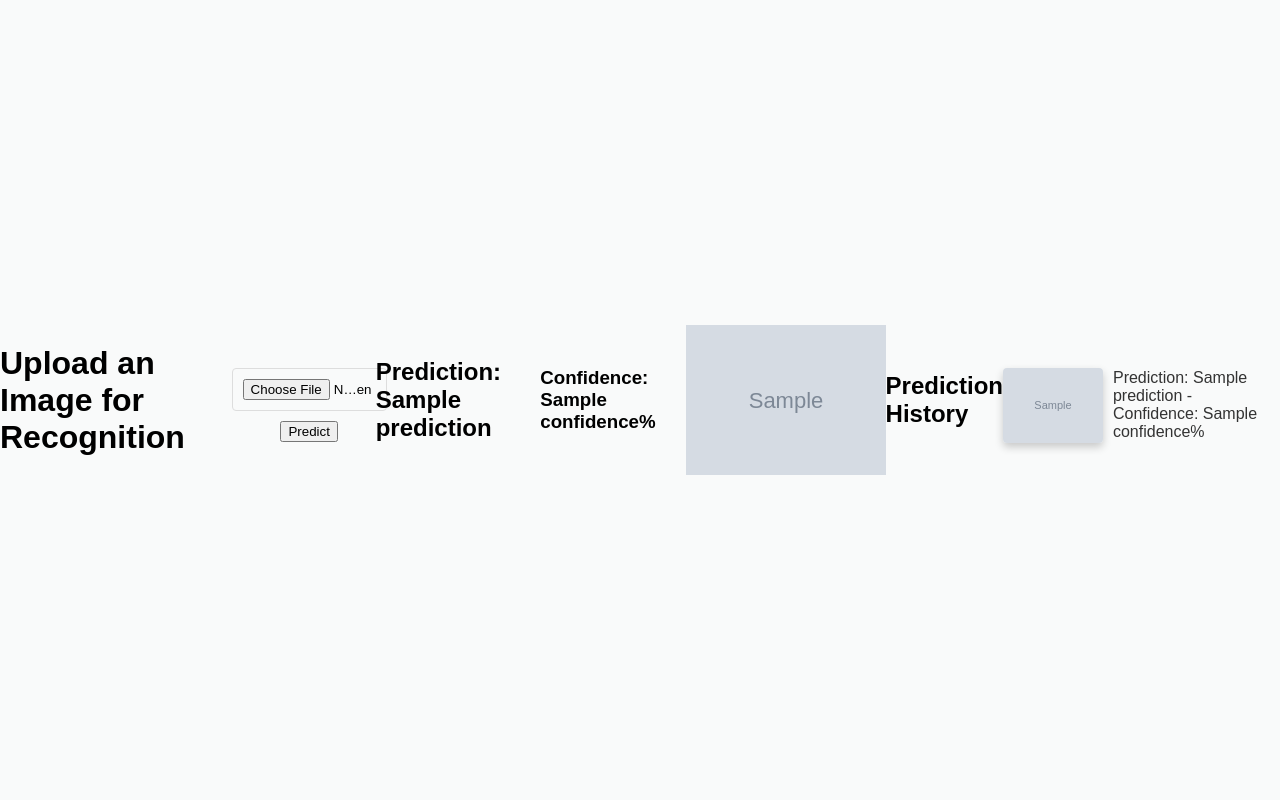
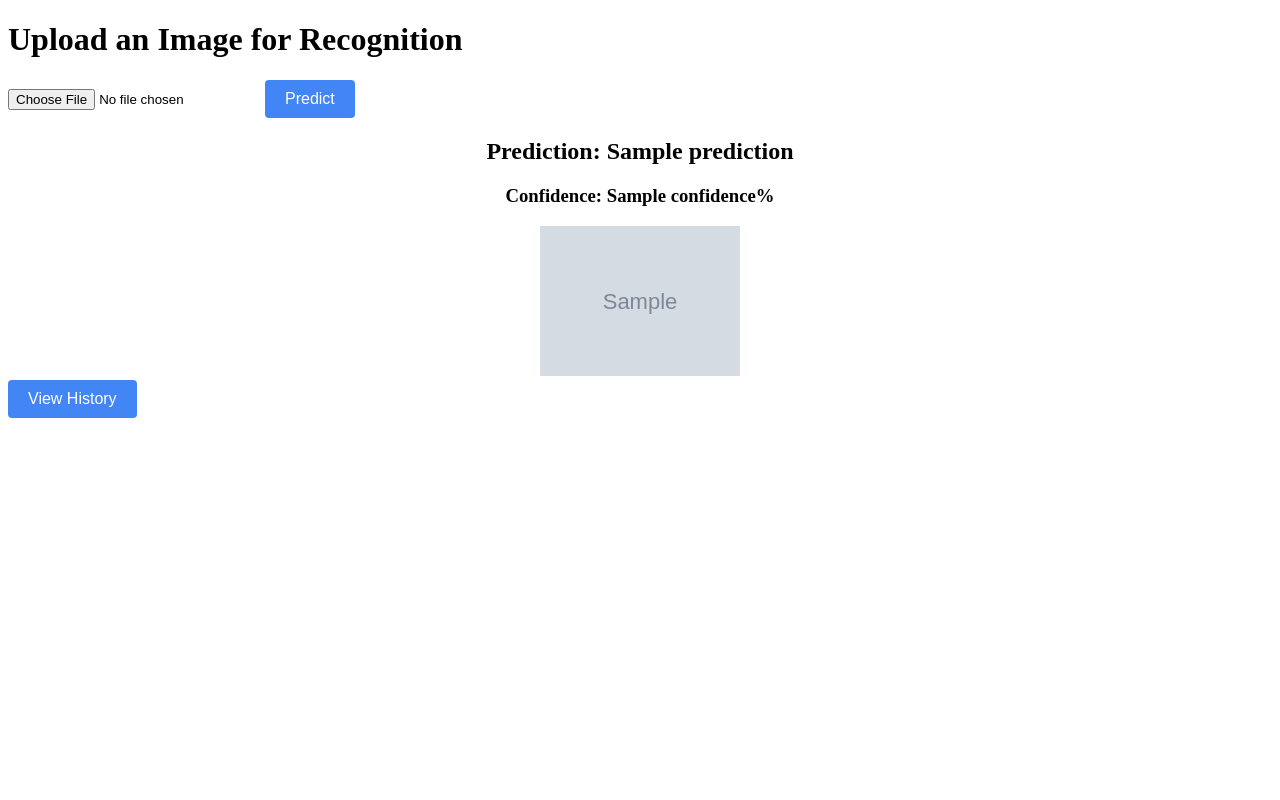
Before and after one commit to Rishikach11/image_recognition, a Flask app: template templates/index.html in a window 1280 px wide. Run offline with Flask 3, Linux system fonts and the light colour scheme; the template is opened without the code that fills it: most values are stand-ins (such as "Sample title", 1, 10 or a date in 2020); grey boxes marked "Sample" are stand-in pictures.

Commit message:
fixing history option

```diff
--- a/app.py
+++ b/app.py
@@ -1,5 +1,4 @@
-from flask import Flask, render_template, request, session
-from flask_session import Session
+from flask import Flask, render_template, request
 import tensorflow as tf
 from tensorflow.keras.models import load_model
 from werkzeug.utils import secure_filename
@@ -8,18 +7,18 @@ from PIL import Image
 import os
 
 app = Flask(__name__)
-app.secret_key = 'your_secret_key'
-app.config['SESSION_TYPE'] = 'filesystem'
-Session(app)
 
+# Load the trained model
 model = load_model('cnn_cifar10_model.h5')
+
+# Define the class names (same as in the model)
 class_names = ['airplane', 'automobile', 'bird', 'cat', 'deer', 'dog', 'frog', 'horse', 'ship', 'truck']
-
+history = []  # To store prediction history
 
 # Route to handle the homepage
 @app.route('/')
 def index():
-    return render_template('index.html')
+    return render_template('index.html', history=history)
 
 # Route to handle image upload and prediction
 @app.route('/predict', methods=['POST'])
@@ -41,23 +40,19 @@ def predict():
         image = np.array(image) / 255.0  # Normalize
         image = np.expand_dims(image, axis=0)  # Add batch dimension
 
-        # Predict the class
+        # Predict the class and calculate confidence
         predictions = model.predict(image)
         predicted_class = class_names[np.argmax(predictions)]
-        confidence = round(100 * np.max(predictions), 2)  # Calculate confidence
+        confidence = round(np.max(predictions) * 100, 2)
 
-        # Store prediction history in session
-        if 'history' not in session:
-            session['history'] = []
-
-        session['history'].append({
+        # Save prediction in history
+        history.append({
+            'image_name': filename,
             'prediction': predicted_class,
-            'confidence': confidence,
-            'img_src': filepath
+            'confidence': confidence
         })
 
-        return render_template('index.html', prediction=predicted_class, confidence=confidence, img_src=filepath, history=session['history'])
-
+        return render_template('index.html', prediction=predicted_class, confidence=confidence, img_src=filepath, history=history)
 
 if __name__ == '__main__':
     app.run(debug=True)
--- a/static/script.js
+++ b/static/script.js
@@ -1,8 +1,7 @@
-// Function to preview the image before submission
+// Image preview function
 function previewImage(event) {
     const preview = document.getElementById('previewImage');
     const file = event.target.files[0];
-
     if (file) {
         const reader = new FileReader();
         reader.onload = function(e) {
@@ -15,13 +14,16 @@ function previewImage(event) {
     }
 }
 
-// Function to show the loading spinner
-function showLoading() {
-    const loading = document.getElementById('loading');
-    loading.style.display = 'block';
+// Toggle history modal display
+function toggleHistory() {
+    const historyModal = document.getElementById('historyModal');
+    historyModal.style.display = historyModal.style.display === 'block' ? 'none' : 'block';
 }
 
-// Add event listener to form submission to show the loading spinner
-document.querySelector('form').addEventListener('submit', function() {
-    showLoading();
-});
+// Close modal if clicking outside of it
+window.onclick = function(event) {
+    const historyModal = document.getElementById('historyModal');
+    if (event.target === historyModal) {
+        historyModal.style.display = 'none';
+    }
+}
--- a/static/styles.css
+++ b/static/styles.css
@@ -1,53 +1,10 @@
-/* General styling for body */
-body {
-    display: flex;
-    justify-content: center;
-    align-items: center;
-    min-height: 100vh;
-    background-color: #f9fafa;
-    font-family: Arial, sans-serif;
-    margin: 0;
-}
+/* Google Colors */
+.google-blue { color: #4285F4; }
+.google-red { color: #EA4335; }
+.google-yellow { color: #FBBC05; }
+.google-green { color: #34A853; }
 
-/* Container for center alignment */
-.container {
-    text-align: center;
-    width: 100%;
-    max-width: 500px;
-    background-color: #fff;
-    padding: 30px;
-    border-radius: 10px;
-    box-shadow: 0 8px 16px rgba(0, 0, 0, 0.1);
-}
-
-/* Title styling */
-.title {
-    color: #333;
-    font-size: 2.2em;
-    margin-bottom: 20px;
-    font-weight: bold;
-}
-
-/* Form styling */
-form {
-    display: flex;
-    flex-direction: column;
-    align-items: center;
-    gap: 10px;
-}
-
-/* File input styling */
-input[type="file"] {
-    padding: 10px;
-    margin-top: 10px;
-    border: 1px solid #ddd;
-    border-radius: 4px;
-    width: 100%;
-    max-width: 300px;
-}
-
-/* Button styling inspired by Google colors */
-.predict-button {
+.google-button {
     padding: 10px 20px;
     background-color: #4285F4; /* Google Blue */
     color: white;
@@ -55,94 +12,52 @@ input[type="file"] {
     border-radius: 4px;
     cursor: pointer;
     font-size: 1em;
-    transition: background-color 0.3s;
 }
 
-.predict-button:hover {
-    background-color: #357ae8;
+.google-button:hover {
+    background-color: #357AE8;
 }
 
-/* Confidence and prediction text styling */
-.confidence-score, .prediction {
-    color: #34A853; /* Google Green */
-    font-size: 1.2em;
-    margin-top: 20px;
-    font-weight: bold;
-}
-
-/* Image preview styling */
-#previewImage {
-    display: block;
-    margin: 20px auto;
-    border-radius: 8px;
-    box-shadow: 0 4px 8px rgba(0, 0, 0, 0.1);
-}
-
-/* Loading spinner styling */
-#loading {
-    display: none;
-    border: 4px solid #f3f3f3;
-    border-top: 4px solid #EA4335; /* Google Red */
-    border-radius: 50%;
-    width: 40px;
-    height: 40px;
-    animation: spin 1s linear infinite;
-    margin: 20px auto;
-}
-
-@keyframes spin {
-    0% { transform: rotate(0deg); }
-    100% { transform: rotate(360deg); }
-}
-
-/* Tooltip styling */
-.tooltip {
-    position: relative;
-    display: inline-block;
-    cursor: pointer;
-    font-size: 1.5em;
-    color: #FBBC05; /* Google Yellow */
-}
-
-.tooltip .tooltiptext {
-    visibility: hidden;
-    width: 200px;
-    background-color: #555;
-    color: #fff;
+/* Result and Confidence Display */
+.result-container {
     text-align: center;
-    border-radius: 6px;
-    padding: 5px;
-    position: absolute;
-    z-index: 1;
-    bottom: 125%; /* Position above the icon */
-    left: 50%;
-    margin-left: -100px;
-    opacity: 0;
-    transition: opacity 0.3s;
-}
-
-.tooltip:hover .tooltiptext {
-    visibility: visible;
-    opacity: 1;
-}
-
-#history {
     margin-top: 20px;
 }
 
-.history-item {
-    display: flex;
+/* History Modal */
+.modal {
+    display: none;
+    position: fixed;
+    z-index: 1000;
+    left: 0;
+    top: 0;
+    width: 100%;
+    height: 100%;
+    overflow: auto;
+    background-color: rgba(0, 0, 0, 0.5);
     align-items: center;
-    margin-bottom: 10px;
+    justify-content: center;
 }
 
-.history-item img {
-    margin-right: 10px;
-    border-radius: 4px;
+.modal-content {
+    background-color: #fff;
+    margin: auto;
+    padding: 20px;
+    border-radius: 8px;
+    width: 80%;
+    max-width: 500px;
     box-shadow: 0 4px 8px rgba(0, 0, 0, 0.2);
+    text-align: center;
 }
 
-.history-item p {
-    font-size: 1em;
-    color: #333;
+.close {
+    color: #aaa;
+    float: right;
+    font-size: 28px;
+    font-weight: bold;
+    cursor: pointer;
 }
+
+.close:hover {
+    color: black;
+}
--- a/templates/index.html
+++ b/templates/index.html
@@ -10,25 +10,39 @@
     <h1>Upload an Image for Recognition</h1>
 
     <form action="/predict" method="POST" enctype="multipart/form-data">
+        <!-- Image file input -->
         <input type="file" name="file" id="fileInput" onchange="previewImage(event)">
+
+        <!-- Image preview -->
         <img id="previewImage" alt="Image Preview" style="display:none; margin-top: 10px; max-width: 200px;">
-        <button type="submit">Predict</button>
+
+        <!-- Predict button -->
+        <button type="submit" class="google-button">Predict</button>
     </form>
 
+    <!-- Display Prediction and Confidence Score -->
     {% if prediction %}
+    <div class="result-container">
         <h2>Prediction: {{ prediction }}</h2>
         <h3>Confidence: {{ confidence }}%</h3>
         <img src="{{ img_src }}" alt="Uploaded Image" width="200">
+    </div>
     {% endif %}
 
-    <h2>Prediction History</h2>
-    <div id="history">
-        {% for item in history %}
-            <div class="history-item">
-                <img src="{{ item.img_src }}" alt="Previous Image" width="100">
-                <p>Prediction: {{ item.prediction }} - Confidence: {{ item.confidence }}%</p>
-            </div>
-        {% endfor %}
+    <!-- History Button -->
+    <button onclick="toggleHistory()" class="google-button history-button">View History</button>
+
+    <!-- History Section -->
+    <div id="historyModal" class="modal">
+        <div class="modal-content">
+            <span class="close" onclick="toggleHistory()">&times;</span>
+            <h2>Prediction History</h2>
+            <ul>
+                {% for item in history %}
+                    <li><strong>{{ item.image_name }}</strong> - Prediction: {{ item.prediction }} ({{ item.confidence }}%)</li>
+                {% endfor %}
+            </ul>
+        </div>
     </div>
 
     <script src="/static/script.js"></script>
@@ -47,6 +61,11 @@
                 preview.style.display = 'none';
             }
         }
+
+        function toggleHistory() {
+            const historyModal = document.getElementById('historyModal');
+            historyModal.style.display = historyModal.style.display === 'block' ? 'none' : 'block';
+        }
     </script>
 </body>
 </html>
```
Also changed, not shown: static/cat2.jpg (added), static/plane.jfif (added), 2 other files.
